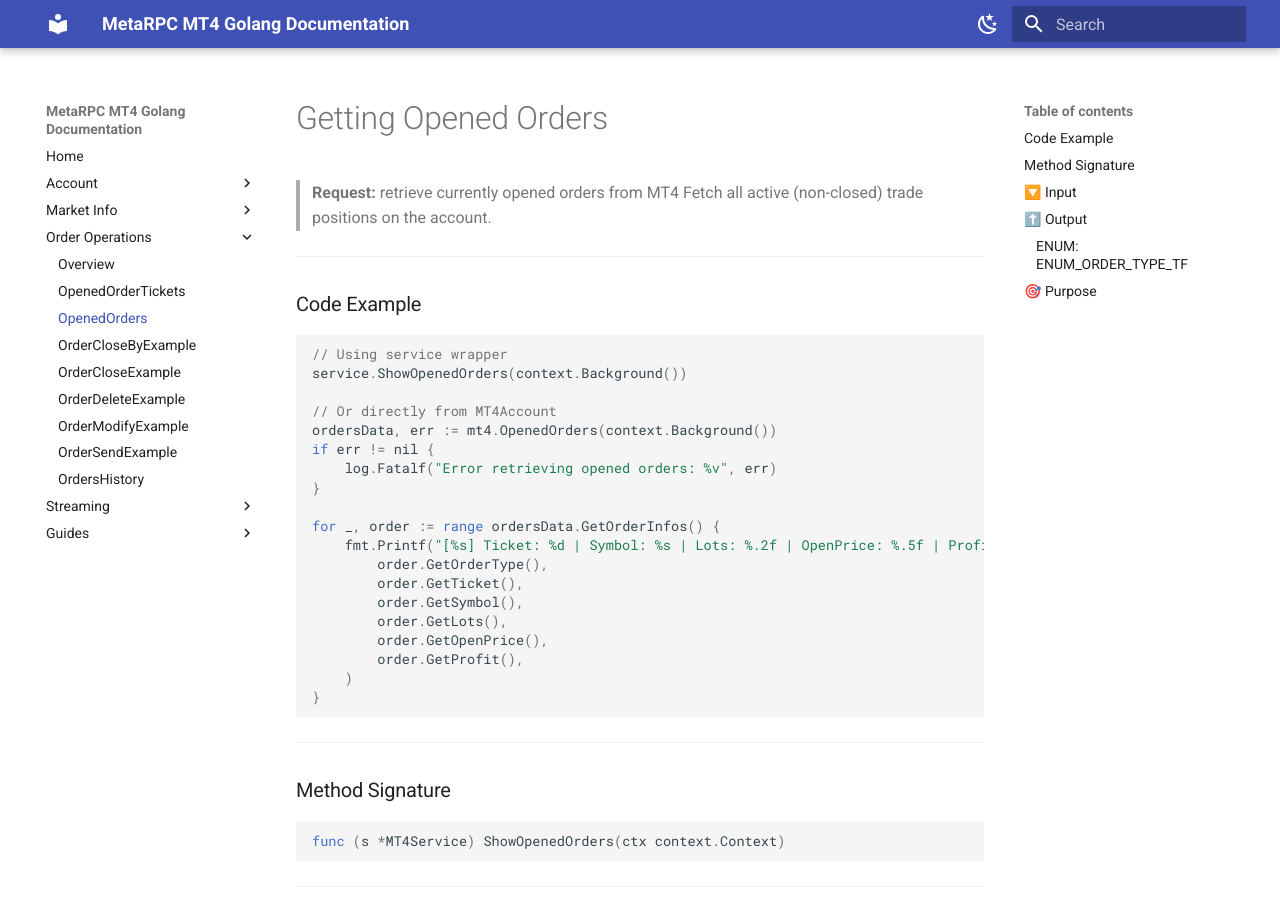
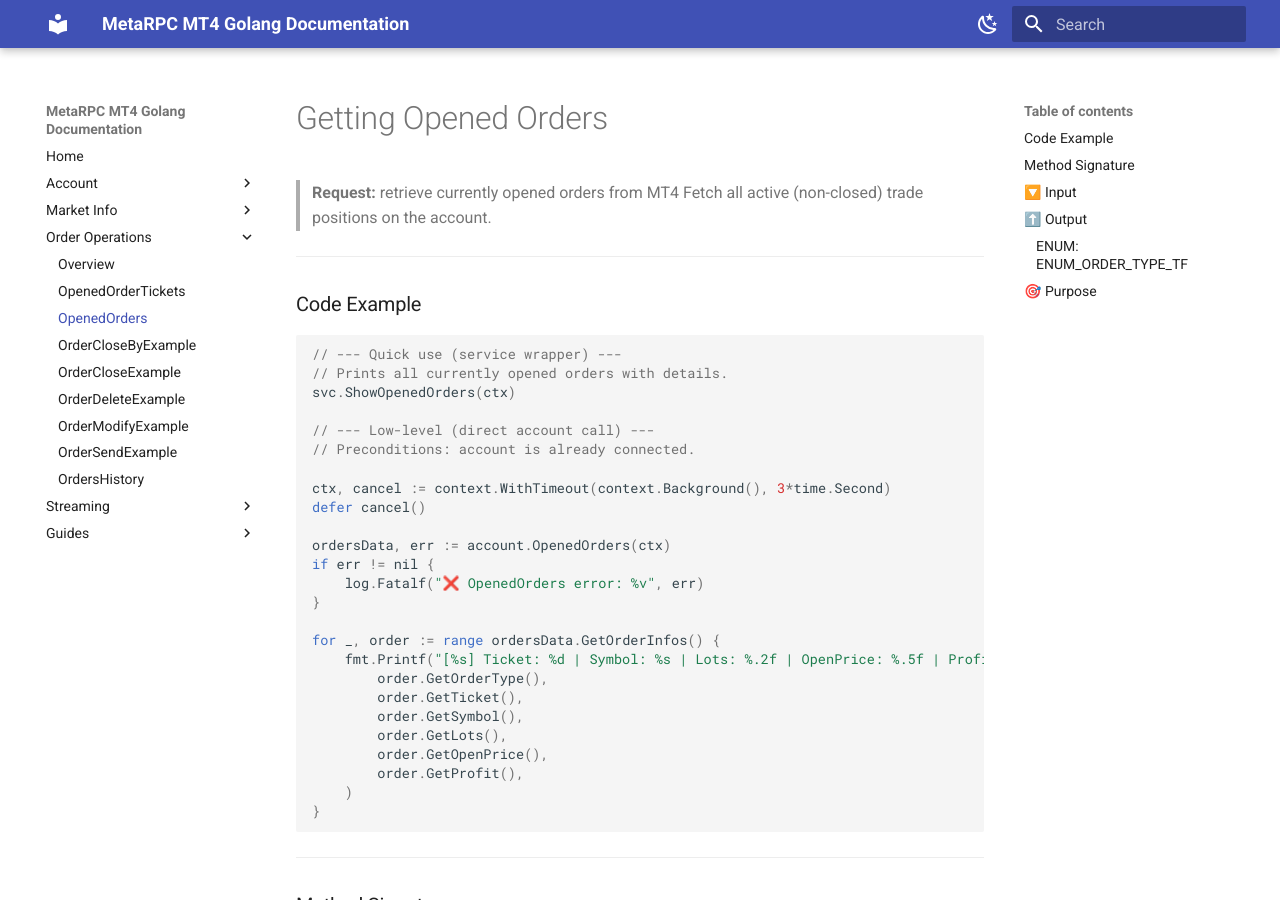
Before and after one commit to MetaRPC/GoMT4, an MkDocs documentation site: the page built from docs/Order_Operations/ShowOpenedOrders.md, in a window 1280 px wide and 900 px high. Built offline with MkDocs 1.6.1 and Material for MkDocs 9.7.7, drawn with Linux system fonts in a browser that asks for light colours.

Commit message:
Update ShowOpenedOrders.md

````diff
--- a/docs/Order_Operations/ShowOpenedOrders.md
+++ b/docs/Order_Operations/ShowOpenedOrders.md
@@ -8,13 +8,19 @@
 ### Code Example
 
 ```go
-// Using service wrapper
-service.ShowOpenedOrders(context.Background())
+// --- Quick use (service wrapper) ---
+// Prints all currently opened orders with details.
+svc.ShowOpenedOrders(ctx)
 
-// Or directly from MT4Account
-ordersData, err := mt4.OpenedOrders(context.Background())
+// --- Low-level (direct account call) ---
+// Preconditions: account is already connected.
+
+ctx, cancel := context.WithTimeout(context.Background(), 3*time.Second)
+defer cancel()
+
+ordersData, err := account.OpenedOrders(ctx)
 if err != nil {
-    log.Fatalf("Error retrieving opened orders: %v", err)
+    log.Fatalf("❌ OpenedOrders error: %v", err)
 }
 
 for _, order := range ordersData.GetOrderInfos() {
````
